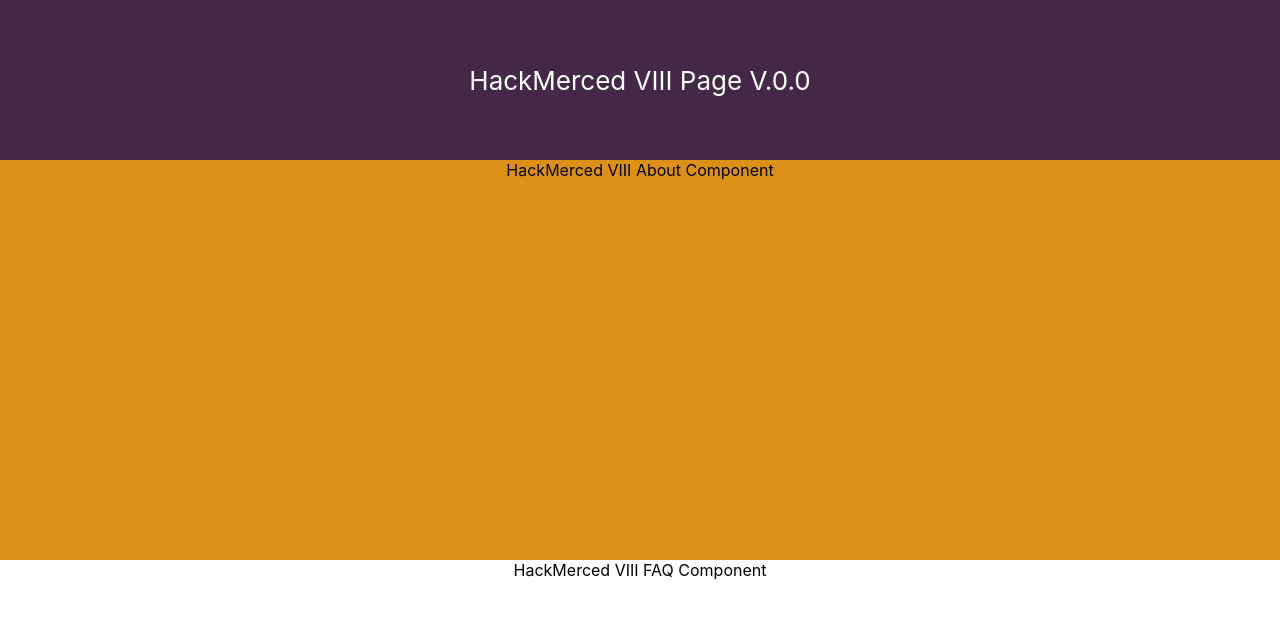
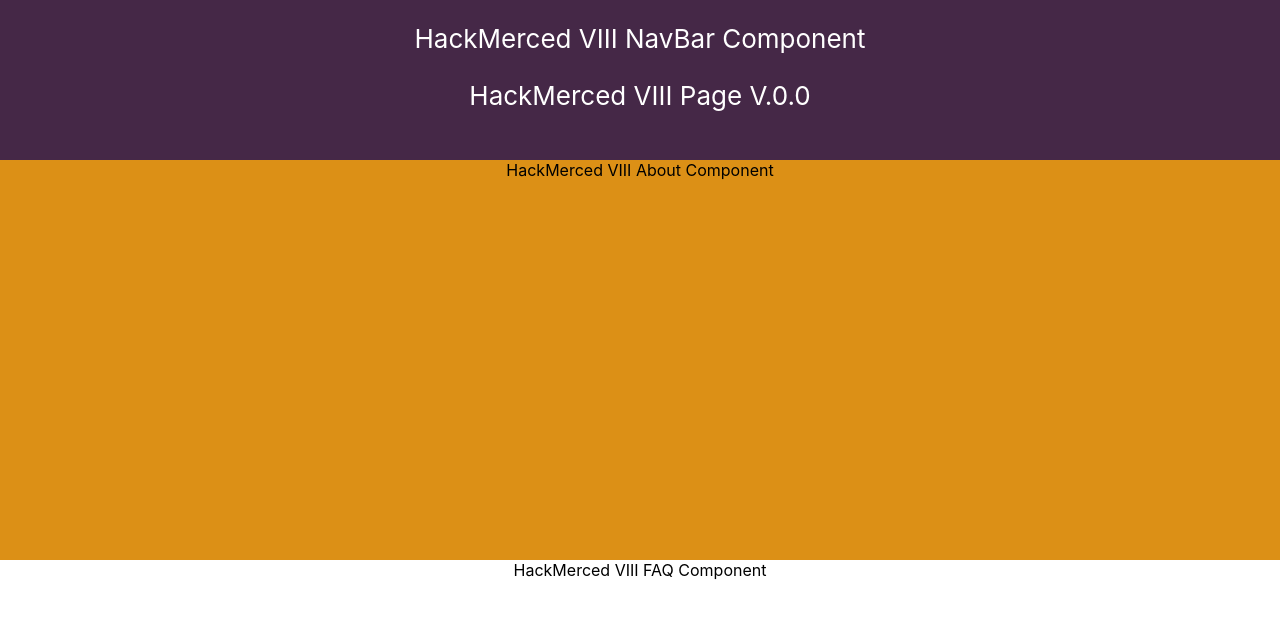
Before and after one commit to HackMerced/HackMerced-X, a React (Create React App) app: page / in a window 1280 px wide. Shown: the top 618 px of the page. Built offline with nearby package versions, Linux system fonts and the light colour scheme.

Commit message:
Added NavBar component and updated package.json with MUI

```diff
--- a/package.json
+++ b/package.json
@@ -3,6 +3,9 @@
   "version": "0.1.0",
   "private": true,
   "dependencies": {
+    "@emotion/react": "^11.10.5",
+    "@emotion/styled": "^11.10.5",
+    "@mui/material": "^5.11.8",
     "@testing-library/jest-dom": "^5.16.5",
     "@testing-library/react": "^13.4.0",
     "@testing-library/user-event": "^13.5.0",
--- a/src/App.js
+++ b/src/App.js
@@ -2,11 +2,13 @@
 import './App.css';
 import About from './Components/About.js';
 import FAQ from './Components/FAQ.js'
+import NavBar from './Components/NavBar.js';
 
 function App() {
   return (
     <div className="App">
       <header className="App-header">
+        <NavBar/>
         <p>
           HackMerced VIII Page V.0.0
         </p>
--- /dev/null
+++ b/src/Components/NavBar.js
@@ -0,0 +1,9 @@
+function NavBar() {
+    return (
+      <div className="NavBar">
+            HackMerced VIII NavBar Component
+      </div>
+    );
+  }
+
+  export default NavBar;
```
Also changed, not shown: src/Components/RegistrationForm.js (deleted).
